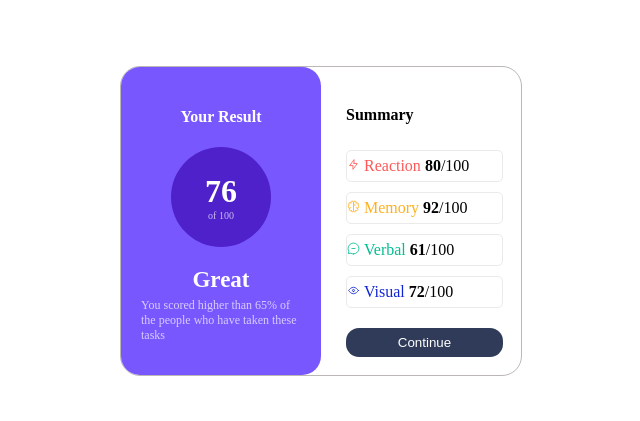
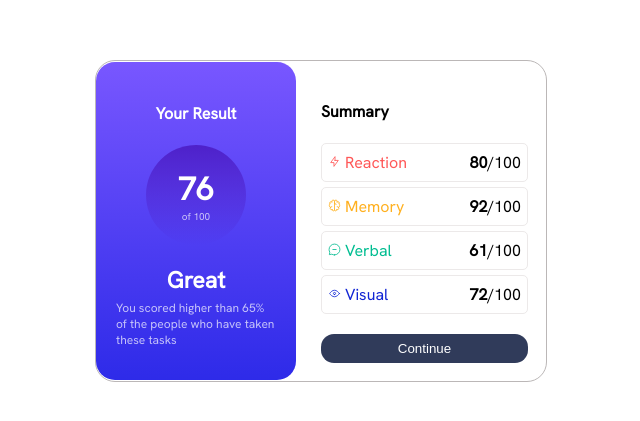
Before and after one commit to ClarenceG01/flexbox-challenge, a plain HTML site: page index.html in a window 1280 px wide. Shown: the part 187-608 px from the top of the page, without its empty margins (319-959 px from the left). Drawn offline with Linux system fonts and the light colour scheme.

Commit message:
changes to style.css

```diff
--- a/index.html
+++ b/index.html
@@ -6,6 +6,7 @@
     <meta name="viewport" content="width=device-width, initial-scale=1.0">
     <title></title>
     <link rel="stylesheet" href="style.css">
+    <link href="https://fonts.googleapis.com/css2?family=Hanken+Grotesk&display=swap" rel="stylesheet">
 </head>
 <body>
     <div class="container">
@@ -27,37 +28,27 @@
 
         <div class="summary-container">
             <h4>Summary</h4>
-            <div class="summary-box">
+            <!-- reaction -->
             <div class="summary-content" id="reaction">
-                        <div class="colored">
-                            <img src="images/icon-reaction.svg">
-                            <p class="summary-category" id="reaction-text">Reaction</p>
-                        </div>
+                <p class="summary-category" id="reaction-text"><img src="images/icon-reaction.svg">Reaction</p>
                 <p class="summary-value"><b>80</b>/100</p>
             </div>
+            <!-- memory -->
             <div class="summary-content" >
-                        <div class="colored">
-                            <img src="images/icon-memory.svg">
-                            <p class="summary-category" id="memory-text">Memory</p>
-                        </div>
+                <p class="summary-category" id="memory-text"><img src="images/icon-memory.svg">Memory</p>
                 <p class="summary-value"><b>92</b>/100</p>
             </div>
+            <!-- verbal -->
             <div class="summary-content">
-                        <div class="colored">
-                            <img src="images/icon-verbal.svg">
-                            <p class="summary-category" id="verbal-text">Verbal</p>
-                        </div>
+                <p class="summary-category" id="verbal-text"><img src="images/icon-verbal.svg">Verbal</p>
                 <p class="summary-value"><b>61</b>/100</p>
             </div>
+            <!-- visual -->
             <div class="summary-content" id="visual">
-                        <div class="colored">
-                            <img src="images/icon-visual.svg">
-                            <p class="summary-category" id="visual-text">Visual</p>
-                        </div>
+                <p class="summary-category" id="visual-text"><img src="images/icon-visual.svg">Visual</p>
                 <p class="summary-value"><b>72</b>/100</p>
             </div>
-
-            </div>
+            <!-- button -->
             <button id="continue-btn">Continue</button>
 
         </div>
--- a/style.css
+++ b/style.css
@@ -6,6 +6,7 @@ body{
     display: flex;
     justify-content: center;
     align-items: center;
+    font-family: 'Hanken Grotesk';
 }
 .container{
     display: flex;
@@ -16,7 +17,7 @@ body{
     border: 1px solid rgb(187, 183, 183);
 }
 .result-container{
-    background-color: hsl(252, 100%, 67%);
+    background: linear-gradient(hsl(252, 100%, 67%),hsl(241, 81%, 54%)) ;
     color: white;
     width: 200px;
     padding: 20px;
@@ -27,7 +28,7 @@ body{
     border-radius: 19px;
 }
 .percentage{
-    background-color:hsla(256, 72%, 46%, 1);
+    background:linear-gradient(hsla(256, 72%, 46%, 1),hsla(241, 72%, 46%, 0));
     width: 100px;
     height: 100px;
     border-radius: 50%;
@@ -64,7 +65,7 @@ body{
     opacity: 0.7;
 }
 .summary-container{
-    width: 200px;
+    width: 250px;
     padding: 18px 18px 18px 25px;
     /* display: flex;
     flex-direction: column; */
@@ -77,12 +78,17 @@ body{
 .summary-content{
     border: 1px solid rgb(236, 233, 233);
     border-radius: 5px;
-    padding: 6px 0;
+    padding: 0 6px;
     margin: 5px 0;
     width: 100%;
+    display: flex;
+    justify-content: space-between;
+
 }
 .summary-content p{
     display: inline;
+    margin-top: 8px;
+    margin-bottom: 8px;
 }
 .summary-content img{
     width: 13px;
@@ -124,6 +130,9 @@ body{
 .summary-category{
     display: inline;
 }
+.summary-category img{
+    margin-right: 4px;
+}
 .summary-value{
     display: inline;
 }
```
Lines whose indentation alone changed are shown as unchanged.
